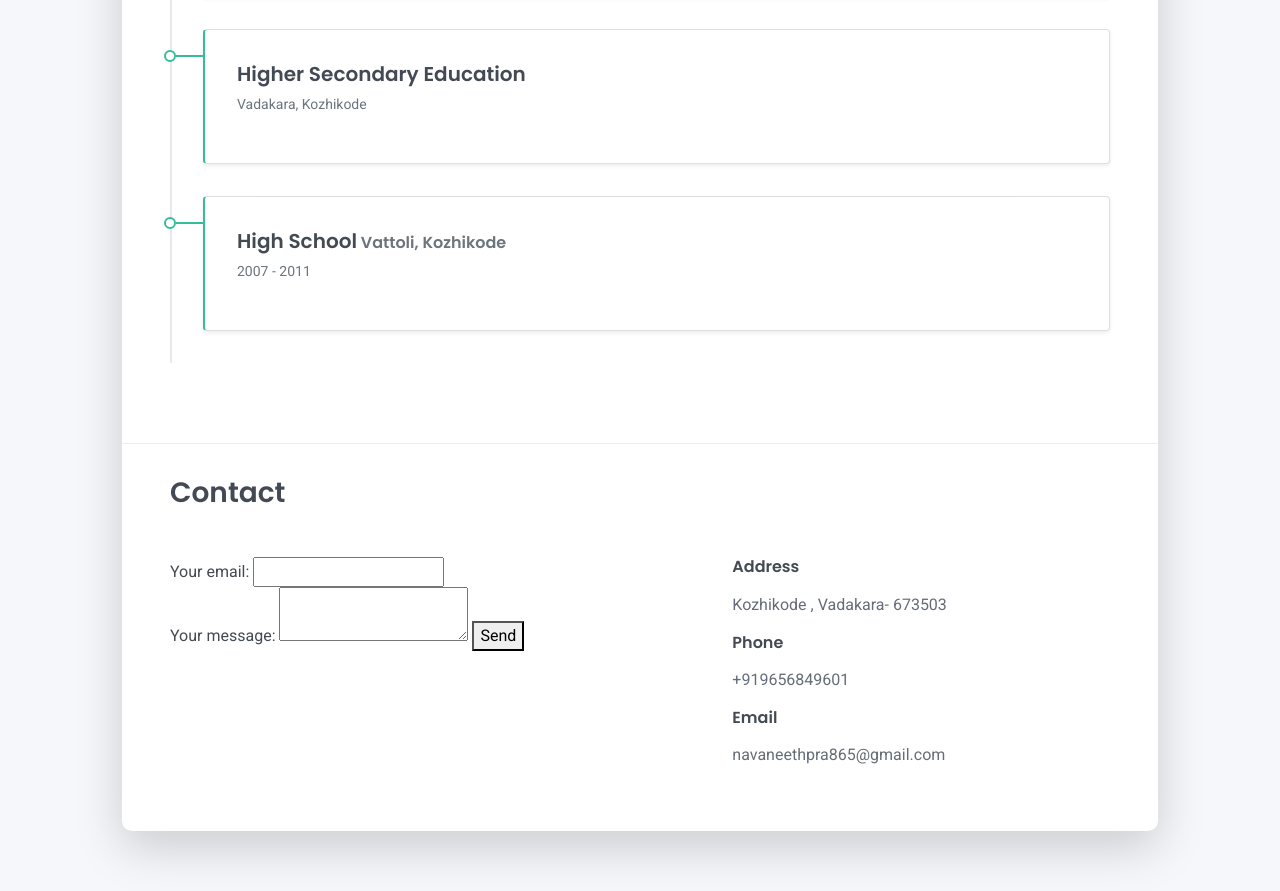
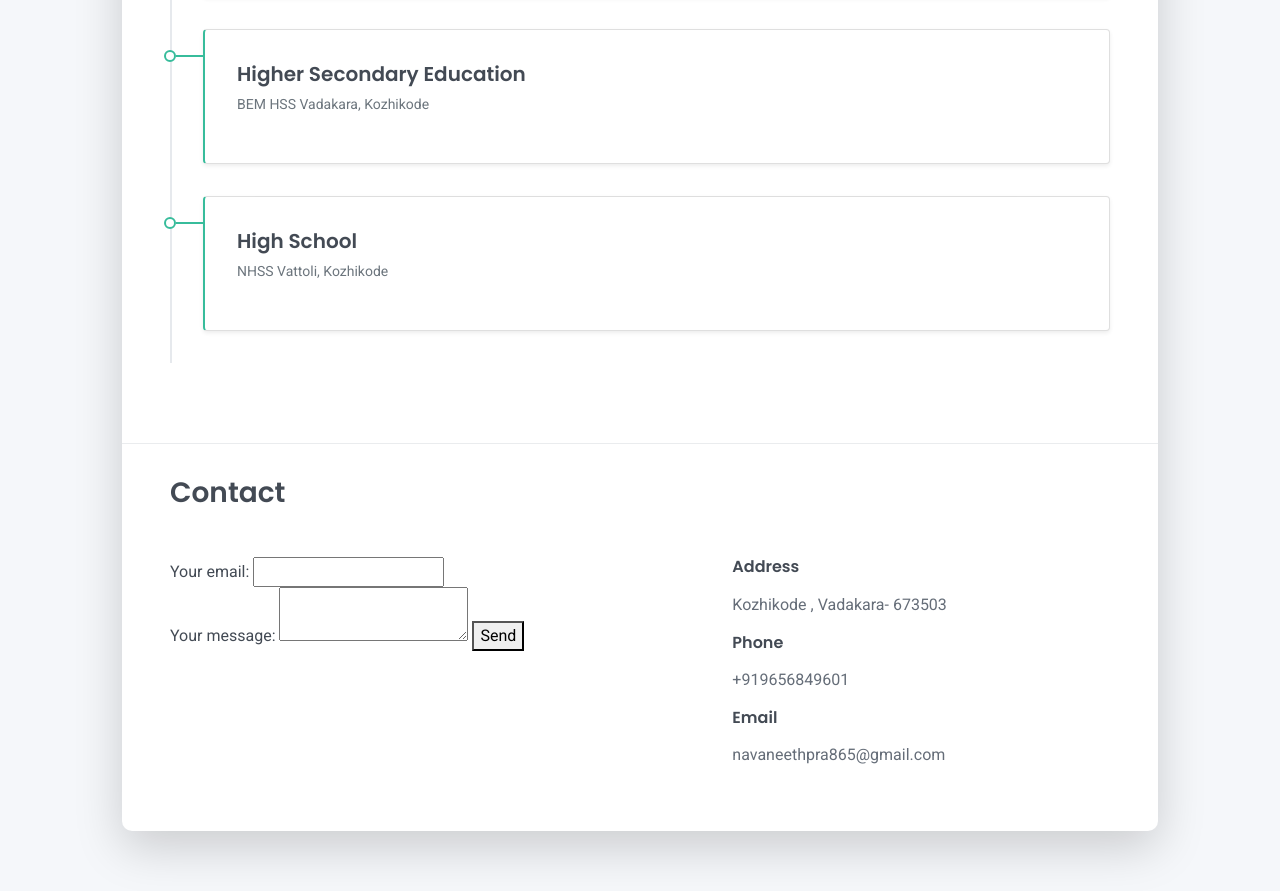
Before and after one commit to navaneeth1432/HackMe, a plain HTML site: page index.html in a window 1280 px wide. Shown: the part 1277-2168 px from the top of the page. Drawn offline with Linux system fonts and the light colour scheme.

Commit message:
Update index.html

```diff
--- a/index.html
+++ b/index.html
@@ -167,13 +167,13 @@
                         <div class="timeline-card timeline-card-success card shadow-sm">
                             <div class="card-body">
                                 <div class="h5 mb-1">Higher Secondary Education<span class="text-muted h6"></div>
-                                <div class="text-muted text-small mb-2">Vadakara, Kozhikode</div>
+                                <div class="text-muted text-small mb-2">BEM HSS Vadakara, Kozhikode</div>
                             </div>
                         </div>
                         <div class="timeline-card timeline-card-success card shadow-sm">
                             <div class="card-body">
-                                <div class="h5 mb-1">High School<span class="text-muted h6"> Vattoli, Kozhikode</div>
-                                <div class="text-muted text-small mb-2">2007 - 2011</div>
+                                <div class="h5 mb-1">High School<span class="text-muted h6"></div>
+                                <div class="text-muted text-small mb-2">NHSS Vattoli, Kozhikode</div>
                             </div>
                         </div>
                     </div>
```
